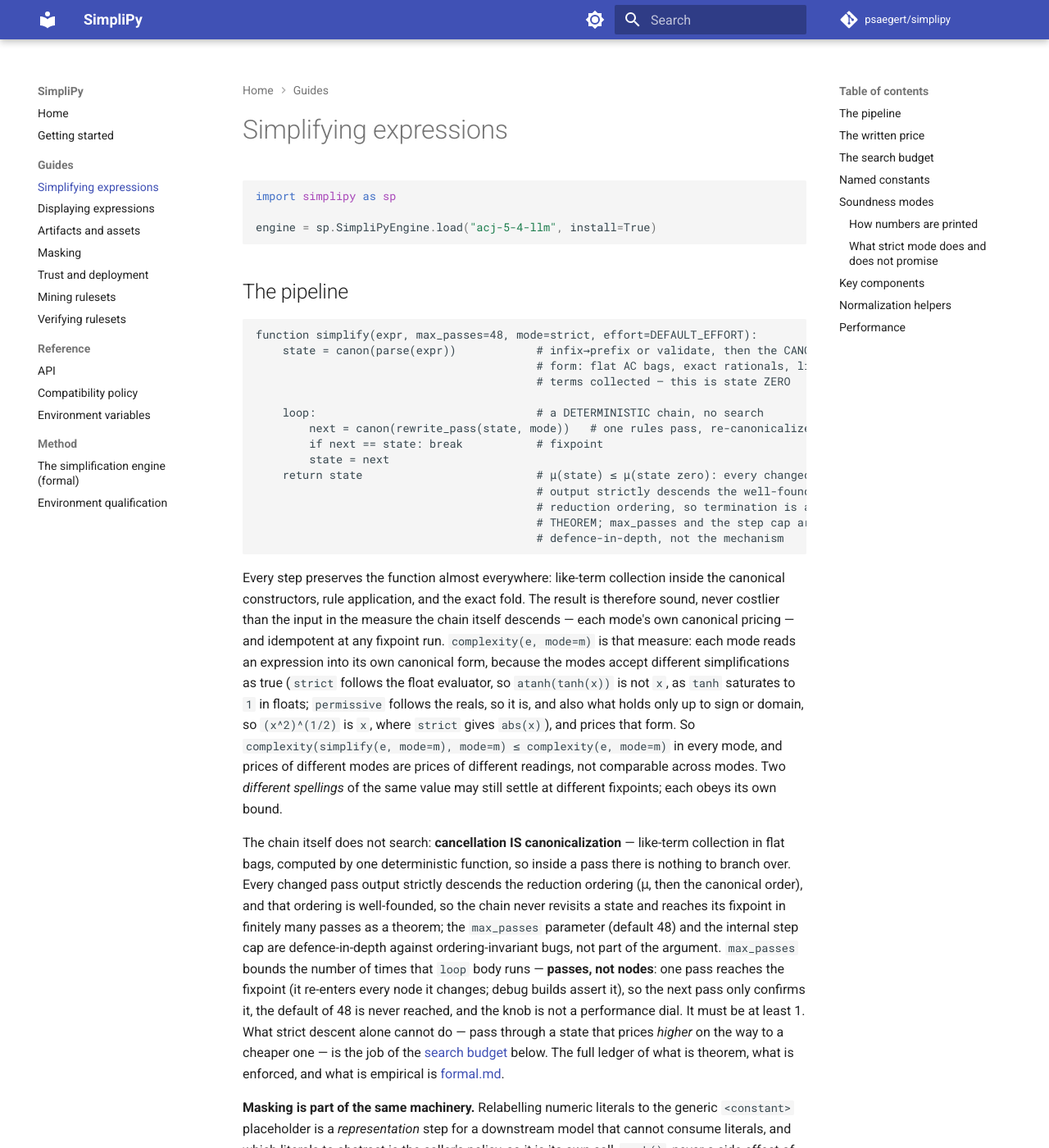
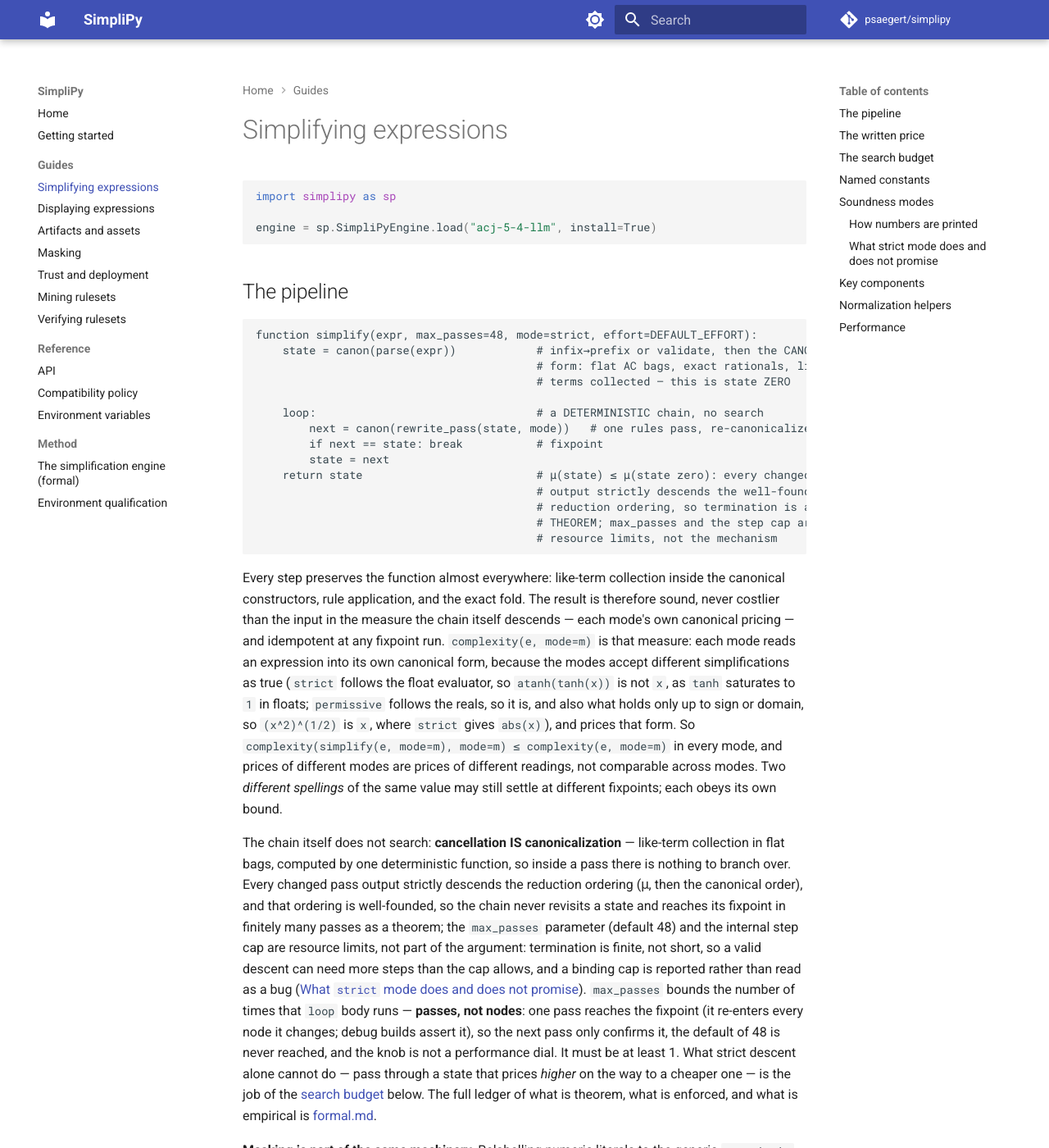
Before and after one commit to psaegert/simplipy, an MkDocs documentation site: the page built from docs/guides/simplify.md, in a window 1280 px wide and 1400 px high. Shown: the whole window at 82% size. Built offline with MkDocs 1.6.1 and Material for MkDocs 9.7.7, drawn with Linux system fonts in a browser that asks for light colours; comment, search, counter and statistics services are not loaded.

Commit message:
The simplify guide calls the step cap a resource limit throughout
Two places still called max_passes and the step cap defence-in-depth against ordering bugs,
against the guide's own section on what strict promises and formal.md's T6: a valid descent can
need more than 10^6 steps (F31's 2^20 - 1), and a binding cap is reported by return_status.

Co-Authored-By: Claude Opus 5.5 <noreply@anthropic.com>
Claude-Session: https://claude.ai/code/session_016gamUqKQqroqag4GFsNu6W

````diff
--- a/docs/guides/simplify.md
+++ b/docs/guides/simplify.md
@@ -22,7 +22,7 @@ function simplify(expr, max_passes=48, mode=strict, effort=DEFAULT_EFFORT):
                                           # output strictly descends the well-founded
                                           # reduction ordering, so termination is a
                                           # THEOREM; max_passes and the step cap are
-                                          # defence-in-depth, not the mechanism
+                                          # resource limits, not the mechanism
 ```
 
 Every step preserves the function almost everywhere: like-term collection inside the
@@ -45,9 +45,11 @@ collection in flat bags, computed by one deterministic function, so inside a pas
 is nothing to branch over. Every changed pass output strictly descends the reduction
 ordering (μ, then the canonical order), and that ordering is well-founded, so the chain
 never revisits a state and reaches its fixpoint in finitely many passes as a theorem;
-the `max_passes` parameter (default 48) and the internal step cap are defence-in-depth
-against ordering-invariant bugs, not part of the argument. `max_passes` bounds the
-number of times that `loop` body runs — **passes, not nodes**: one pass reaches the
+the `max_passes` parameter (default 48) and the internal step cap are resource limits,
+not part of the argument: termination is finite, not short, so a valid descent can need
+more steps than the cap allows, and a binding cap is reported rather than read as a bug
+([What `strict` mode does and does not promise](#what-strict-mode-does-and-does-not-promise)).
+`max_passes` bounds the number of times that `loop` body runs — **passes, not nodes**: one pass reaches the
 fixpoint (it re-enters every node it changes; debug builds assert it), so the next pass
 only confirms it, the default of 48 is never reached, and the knob is not a performance
 dial. It must be at least 1. What strict descent alone cannot do —
````
